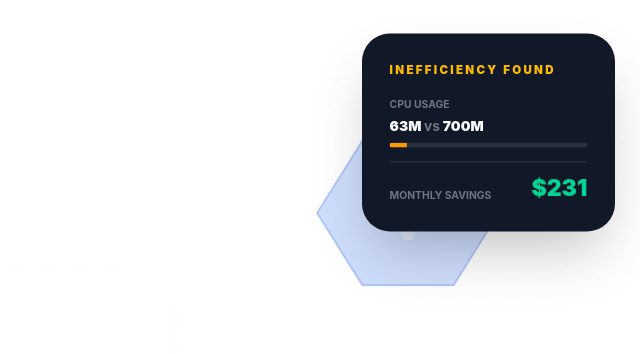
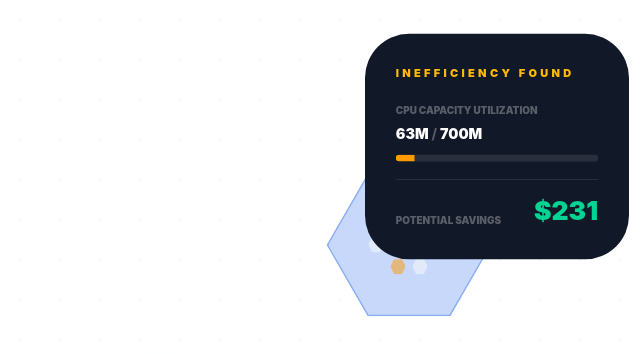
Before and after one commit to nagachaitanya0004/frontend-animation, a Next.js app: page / in a window 1280 px wide. Shown: the top 354 px of the page, without its empty margins (640-1280 px from the left). Built offline with nearby package versions, Linux system fonts and the light colour scheme.

Commit message:
improved layout spacing and alignment for multi-cloud view

```diff
--- a/src/components/FeatureSection.tsx
+++ b/src/components/FeatureSection.tsx
@@ -16,28 +16,31 @@ interface HexagonNodeProps {
 
 const HexagonNode = ({ label, isFocused, isOptimized, stage, children }: HexagonNodeProps) => {
   return (
-    <div className="relative group">
-      {/* Hexagon Border/Background Wrapper */}
+    <div className="relative group scale-90 md:scale-100">
       <div
-        className={`w-40 h-32 flex flex-col items-center justify-center transition-all duration-500 relative
+        className={`w-36 h-28 md:w-inner-node md:h-inner-node flex flex-col items-center justify-center transition-all duration-700 relative
           ${isFocused
-            ? (isOptimized ? 'bg-emerald-500/10' : 'bg-[var(--accent)]/10')
-            : 'bg-[var(--card-bg)]'
+            ? (isOptimized ? 'bg-emerald-500/20' : 'bg-[var(--accent)]/20')
+            : 'bg-[var(--card-bg)] shadow-md'
           }
         `}
-        style={{ clipPath: hexPath }}
+        style={{
+          clipPath: hexPath,
+          // Custom sizing for the hex nodes to avoid "cramped" feel
+          width: '150px',
+          height: '130px'
+        }}
       >
-        {/* Actual Hexagon Content Area */}
         <div
-          className={`absolute inset-[2px] flex flex-col items-center justify-center transition-all duration-500
+          className={`absolute inset-[1.5px] flex flex-col items-center justify-center transition-all duration-700
             ${isFocused
-              ? (isOptimized ? 'bg-emerald-50/50 dark:bg-emerald-950/20' : 'bg-blue-50/50 dark:bg-blue-950/20')
+              ? (isOptimized ? 'bg-emerald-50/60 dark:bg-emerald-950/30' : 'bg-blue-50/60 dark:bg-blue-950/30')
               : 'bg-[var(--card-bg)]'
             }
           `}
           style={{ clipPath: hexPath }}
         >
-          <span className={`text-[10px] font-black uppercase tracking-widest mb-1 transition-colors
+          <span className={`text-[9px] md:text-[10px] font-black uppercase tracking-widest mb-1 transition-colors
             ${isFocused ? (isOptimized ? 'text-emerald-500' : 'text-[var(--accent)]') : 'opacity-60'}
           `}>
             {label}
@@ -45,12 +48,11 @@ const HexagonNode = ({ label, isFocused, isOptimized, stage, children }: Hexagon
           {children}
         </div>
 
-        {/* Highlight Border Overlay */}
         <div
-          className={`absolute inset-0 pointer-events-none transition-all duration-500
+          className={`absolute inset-0 pointer-events-none transition-all duration-700
             ${isFocused
-              ? (isOptimized ? 'bg-emerald-500/30' : 'bg-[var(--accent)]/30')
-              : 'bg-[var(--card-border)]/50'
+              ? (isOptimized ? 'bg-emerald-500/40' : 'bg-[var(--accent)]/40')
+              : 'bg-[var(--card-border)]/40'
             }
           `}
           style={{ clipPath: hexPath, zIndex: -1 }}
@@ -68,11 +70,11 @@ export default function FeatureSection() {
 
   useEffect(() => {
     // Sequence Progression
-    const timer1 = setTimeout(() => setStage(1), 2000); // 2s: Switch to Focused
+    const timer1 = setTimeout(() => setStage(1), 2000);
     const timer2 = setTimeout(() => {
       if (stage === 1) setSavings(237);
-    }, 3500); // 3.5s: Initial savings increment
-    const timer3 = setTimeout(() => setShowCursor(true), 4500); // 4.5s: Cursor starts moving
+    }, 3500);
+    const timer3 = setTimeout(() => setShowCursor(true), 4500);
 
     return () => {
       clearTimeout(timer1);
@@ -86,17 +88,18 @@ export default function FeatureSection() {
       setIsOptimized(true);
       setSavings(242);
       setStage(2);
-    }, 200);
+    }, 300);
   };
 
   const nodeVariants: Variants = {
     hidden: { opacity: 0, scale: 0.8 },
     visible: (id: string) => ({
-      opacity: stage === 0 ? 1 : (id === 'azure' ? 1 : 0.15),
-      scale: stage === 0 ? 1 : (id === 'azure' ? 1.15 : 0.85),
-      x: stage >= 1 && id !== 'azure' ? (id.includes('left') ? -30 : 30) : 0,
-      filter: stage >= 1 && id !== 'azure' ? 'blur(3px)' : 'blur(0px)',
-      transition: { duration: 0.8, ease: [0.16, 1, 0.3, 1] }
+      opacity: stage === 0 ? 1 : (id === 'azure' ? 1 : 0.1),
+      scale: stage === 0 ? 1 : (id === 'azure' ? 1.1 : 0.8),
+      x: stage >= 1 && id !== 'azure' ? (id.includes('left') ? -40 : 40) : 0,
+      y: stage >= 1 && id !== 'azure' ? (id.includes('top') ? -20 : 20) : 0,
+      filter: stage >= 1 && id !== 'azure' ? 'blur(4px)' : 'blur(0px)',
+      transition: { duration: 1, ease: [0.16, 1, 0.3, 1] }
     })
   };
 
@@ -105,73 +108,84 @@ export default function FeatureSection() {
     visible: {
       opacity: stage === 0 ? 1 : 0.05,
       scale: stage === 0 ? 1 : 0.9,
-      filter: stage >= 1 ? 'blur(6px)' : 'blur(0px)',
-      transition: { duration: 0.8, ease: "easeOut" }
+      filter: stage >= 1 ? 'blur(8px)' : 'blur(0px)',
+      transition: { duration: 1, ease: "easeOut" }
     }
   };
 
   const nodes = [
-    { id: 'aws', label: 'AWS', pos: 'top-0 left-0 md:top-6 md:left-6' },
-    { id: 'azure', label: 'Azure', pos: 'top-0 right-0 md:top-6 md:right-6' },
-    { id: 'gcp', label: 'Google Cloud', pos: 'bottom-0 left-0 md:bottom-6 md:left-6' },
-    { id: 'prem', label: 'On-Prem', pos: 'bottom-0 right-0 md:bottom-6 md:right-6' },
+    { id: 'aws', label: 'AWS', pos: 'top-[5%] left-[5%] md:top-[8%] md:left-[8%]' },
+    { id: 'azure', label: 'Azure', pos: 'top-[5%] right-[5%] md:top-[8%] md:right-[8%]' },
+    { id: 'gcp', label: 'Google Cloud', pos: 'bottom-[5%] left-[5%] md:bottom-[8%] md:left-[8%]' },
+    { id: 'prem', label: 'On-Prem', pos: 'bottom-[5%] right-[5%] md:bottom-[8%] md:right-[8%]' },
   ];
 
   return (
-    <section className="relative py-24 px-4 min-h-[750px] flex items-center justify-center bg-[var(--bg)] overflow-hidden">
+    <section className="relative py-32 px-4 min-h-[800px] flex items-center justify-center bg-[var(--bg)] overflow-hidden">
       <div className="absolute inset-0 opacity-[0.03] pointer-events-none"
-           style={{ backgroundImage: 'radial-gradient(circle, var(--text) 1px, transparent 1px)', backgroundSize: '32px 32px' }} />
+           style={{ backgroundImage: 'radial-gradient(circle, var(--text) 1px, transparent 1px)', backgroundSize: '40px 40px' }} />
 
       <motion.div
         initial="hidden"
         whileInView="visible"
         viewport={{ once: true, margin: "-100px" }}
-        className="relative w-full max-w-5xl h-[500px]"
+        className="relative w-full max-w-6xl h-[600px] md:h-[650px]"
       >
-        {/* Stage 2 Success Label */}
+        {/* Stage 2 Success Label - Positioned with more room */}
         <AnimatePresence>
           {stage === 2 && (
             <motion.div
-              initial={{ opacity: 0, scale: 0.5, y: -20 }}
+              initial={{ opacity: 0, scale: 0.8, y: -40 }}
               animate={{ opacity: 1, scale: 1, y: 0 }}
-              className="absolute top-[-60px] left-1/2 -translate-x-1/2 z-[60] flex flex-col items-center"
+              className="absolute top-[-80px] left-1/2 -translate-x-1/2 z-[60] flex flex-col items-center w-full px-4 text-center"
             >
-              <div className="bg-emerald-500 text-white px-6 py-2 rounded-full text-[10px] font-black uppercase tracking-[0.3em] shadow-2xl shadow-emerald-500/20">
-                Optimization Success
+              <div className="bg-emerald-500 text-white px-8 py-2.5 rounded-full text-[10px] font-black uppercase tracking-[0.4em] shadow-3xl shadow-emerald-500/30">
+                Performance Optimized
               </div>
-              <h2 className="text-4xl md:text-6xl font-black tracking-tighter mt-4 text-[var(--accent)] drop-shadow-sm">
+              <h2 className="text-5xl md:text-7xl font-black tracking-tighter mt-6 text-[var(--accent)] drop-shadow-md leading-none">
                 UP TO 70% SAVED
               </h2>
             </motion.div>
           )}
         </AnimatePresence>
 
-        {/* Central Dashboard */}
+        {/* Central Dashboard - Optimized Size */}
         <motion.div
           variants={dashboardVariants}
-          className="absolute top-1/2 left-1/2 -translate-x-1/2 -translate-y-1/2 w-full max-w-sm p-8 bg-[var(--card-bg)] border border-[var(--card-border)] rounded-[3rem] shadow-2xl z-20"
+          className="absolute top-1/2 left-1/2 -translate-x-1/2 -translate-y-1/2 w-full max-w-[340px] md:max-w-md p-10 bg-[var(--card-bg)] border border-[var(--card-border)] rounded-[4rem] shadow-3xl z-20"
         >
-          <div className="flex items-center justify-between mb-8">
-            <h3 className="text-xs font-black uppercase tracking-[0.2em] text-[var(--accent)]">Unified Platform</h3>
-            <div className="w-2 h-2 rounded-full bg-emerald-500 animate-pulse" />
+          <div className="flex items-center justify-between mb-10">
+            <h3 className="text-[10px] font-black uppercase tracking-[0.3em] text-[var(--accent)]">Intelligence Hub</h3>
+            <div className="w-2.5 h-2.5 rounded-full bg-emerald-500 animate-pulse shadow-[0_0_10px_rgba(16,185,129,0.5)]" />
           </div>
 
-          <div className="flex items-end justify-between h-32 gap-2 mb-4">
+          <div className="flex items-end justify-between h-36 gap-3 mb-6">
             {[
               { label: 'CPU', val: '40%', height: 'h-[40%]' },
               { label: 'GPU', val: '15%', height: 'h-[15%]' },
               { label: 'RAM', val: '65%', height: 'h-[65%]' },
               { label: 'PV', val: '80%', height: 'h-[80%]' },
-              { label: 'Network', val: '30%', height: 'h-[30%]' },
+              { label: 'Net', val: '30%', height: 'h-[30%]' },
               { label: 'Cloud', val: '95%', height: 'h-[95%]' }
             ].map((item) => (
-              <div key={item.label} className="flex flex-col items-center flex-1 gap-2">
-                <div className={`w-full ${item.height} bg-emerald-500 rounded-t-lg transition-all duration-1000 ease-out`} />
-                <span className="text-[9px] font-bold uppercase opacity-40">{item.label}</span>
+              <div key={item.label} className="flex flex-col items-center flex-1 gap-3">
+                <div className={`w-full ${item.height} bg-emerald-500 rounded-t-xl transition-all duration-1000 ease-out shadow-sm`} />
+                <span className="text-[8px] md:text-[9px] font-black uppercase opacity-30">{item.label}</span>
               </div>
             ))}
           </div>
         </motion.div>
+
+        {/* Connection Lines (Proportional Anchors) */}
+        <svg className="absolute inset-0 w-full h-full -z-10 pointer-events-none transition-opacity duration-1000"
+             style={{ opacity: stage === 0 ? 0.4 : 0.05 }}>
+          <g stroke="var(--accent)" strokeWidth="1.5" strokeDasharray="6 8" className="opacity-20">
+            <line x1="15%" y1="15%" x2="45%" y2="45%" />
+            <line x1="85%" y1="15%" x2="55%" y2="45%" />
+            <line x1="15%" y1="85%" x2="45%" y2="55%" />
+            <line x1="85%" y1="85%" x2="55%" y2="55%" />
+          </g>
+        </svg>
 
         {/* Orbiting Hexagon Nodes */}
         {nodes.map((node) => (
@@ -187,13 +201,12 @@ export default function FeatureSection() {
               isOptimized={isOptimized}
               stage={stage}
             >
-              {/* Azure Pods Hex-Cluster */}
               <AnimatePresence>
                 {node.id === 'azure' && stage >= 1 && (
                   <motion.div
-                    initial={{ opacity: 0, y: 5 }}
-                    animate={{ opacity: 1, y: 0 }}
-                    className="flex flex-wrap items-center justify-center gap-1 max-w-[80px]"
+                    initial={{ opacity: 0, scale: 0.8 }}
+                    animate={{ opacity: 1, scale: 1 }}
+                    className="flex flex-wrap items-center justify-center gap-1.5 max-w-[90px]"
                   >
                     {[0, 1, 2, 3, 4, 5].map((i) => (
                       <motion.div
@@ -203,21 +216,19 @@ export default function FeatureSection() {
                           scale: (i === 4 && isOptimized) ? 0 : 1,
                           opacity: (i === 4 && isOptimized) ? 0 : 1,
                         }}
-                        transition={{
-                          delay: i === 4 && isOptimized ? 0 : 0.05 * i,
-                        }}
-                        className={`w-3 h-3 transition-all duration-500 relative
+                        transition={{ delay: i === 4 && isOptimized ? 0 : 0.04 * i }}
+                        className={`w-3.5 h-3.5 transition-all duration-700 relative
                           ${i === 4
-                            ? (isOptimized ? 'bg-emerald-500/20' : 'bg-amber-500/40 shadow-[0_0_8px_rgba(245,158,11,0.5)]')
-                            : 'bg-[var(--card-border)]/50'
+                            ? (isOptimized ? 'bg-emerald-500/20' : 'bg-amber-500/50 shadow-[0_0_12px_rgba(245,158,11,0.6)]')
+                            : 'bg-[var(--card-border)]/60'
                           }
                         `}
                         style={{ clipPath: hexPath }}
                       >
                         {i === 4 && isOptimized && (
                           <motion.div
-                            initial={{ scale: 1, opacity: 0.5 }}
-                            animate={{ scale: 4, opacity: 0 }}
+                            initial={{ scale: 1, opacity: 0.6 }}
+                            animate={{ scale: 5, opacity: 0 }}
                             className="absolute inset-0 bg-emerald-500"
                             style={{ clipPath: hexPath }}
                           />
@@ -229,32 +240,32 @@ export default function FeatureSection() {
               </AnimatePresence>
             </HexagonNode>
 
-            {/* Waste Detection Popup */}
+            {/* Popup Alignment Refined */}
             <AnimatePresence>
               {node.id === 'azure' && stage === 1 && (
                 <motion.div
-                  initial={{ opacity: 0, x: 20, y: -20, scale: 0.9 }}
-                  animate={{ opacity: 1, x: 70, y: -70, scale: 1 }}
-                  exit={{ opacity: 0, scale: 0.8 }}
-                  className="absolute p-6 bg-[var(--text)] text-[var(--bg)] rounded-3xl shadow-2xl z-50 min-w-[220px] pointer-events-none origin-bottom-left"
+                  initial={{ opacity: 0, x: 20, y: -20, scale: 0.95 }}
+                  animate={{ opacity: 1, x: 80, y: -90, scale: 1 }}
+                  exit={{ opacity: 0, scale: 0.9 }}
+                  className="absolute p-7 bg-[var(--text)] text-[var(--bg)] rounded-[2.5rem] shadow-4xl z-50 min-w-[240px] pointer-events-none origin-bottom-left"
                 >
-                  <div className="flex flex-col gap-4">
-                    <div className="text-[10px] font-black uppercase tracking-[0.2em] text-amber-400">Inefficiency Found</div>
-                    <div className="space-y-3">
+                  <div className="flex flex-col gap-5">
+                    <div className="text-[10px] font-black uppercase tracking-[0.3em] text-amber-400">Inefficiency Found</div>
+                    <div className="space-y-4">
                       <div>
-                        <div className="text-[9px] uppercase font-bold opacity-40 mb-1">CPU Usage</div>
-                        <div className="text-xs font-black">63M <span className="opacity-40 font-bold">vs</span> 700M</div>
-                        <div className="h-1 w-full bg-white/10 rounded-full mt-1.5 overflow-hidden">
+                        <div className="text-[9px] uppercase font-black opacity-30 mb-1.5">CPU Capacity Utilization</div>
+                        <div className="text-[13px] font-black">63M <span className="opacity-30 font-bold">/</span> 700M</div>
+                        <div className="h-1.5 w-full bg-white/10 rounded-full mt-2 overflow-hidden">
                           <div className="h-full bg-amber-500" style={{ width: '9%' }} />
                         </div>
                       </div>
-                      <div className="pt-2 border-t border-white/10 flex justify-between items-end">
-                        <div className="text-[9px] uppercase font-bold opacity-40">Monthly Savings</div>
+                      <div className="pt-3 border-t border-white/10 flex justify-between items-end">
+                        <div className="text-[9px] uppercase font-black opacity-30">Potential Savings</div>
                         <motion.div
                           key={savings}
-                          initial={{ opacity: 0.5, y: -5 }}
+                          initial={{ opacity: 0.5, y: -3 }}
                           animate={{ opacity: 1, y: 0 }}
-                          className="text-xl font-black text-emerald-400"
+                          className="text-2xl font-black text-emerald-400"
                         >
                           ${savings}
                         </motion.div>
@@ -267,37 +278,24 @@ export default function FeatureSection() {
           </motion.div>
         ))}
 
-        {/* Simulated Virtual Cursor */}
+        {/* Virtual Cursor - Path Refined for Percentage Layout */}
         <AnimatePresence>
           {showCursor && !isOptimized && (
             <motion.div
               initial={{ x: '50vw', y: '50vh', opacity: 0 }}
-              animate={{ x: '76vw', y: '12vh', opacity: 1 }}
-              transition={{ duration: 1.5, ease: "easeInOut" }}
+              animate={{ x: '78vw', y: '16vh', opacity: 1 }}
+              transition={{ duration: 1.8, ease: [0.16, 1, 0.3, 1] }}
               onAnimationComplete={onCursorReached}
-              className="fixed z-[100] pointer-events-none drop-shadow-xl"
+              className="fixed z-[100] pointer-events-none drop-shadow-2xl"
             >
-              <div className="bg-white p-2 rounded-full border border-[var(--card-border)] ring-4 ring-black/5 animate-pulse">
-                <svg width="18" height="18" viewBox="0 0 24 24" fill="var(--text)">
+              <div className="bg-white p-2.5 rounded-full border border-[var(--card-border)] ring-8 ring-black/5 animate-pulse">
+                <svg width="20" height="20" viewBox="0 0 24 24" fill="var(--text)">
                   <path d="M7.5 1h1.5v2.24l7.14 7.14L11.5 13l-4 4V1zm1.5 1.5v12.26l2.12-2.12 3.86-3.86-5.98-5.98V2.5z" />
                 </svg>
               </div>
             </motion.div>
           )}
         </AnimatePresence>
-
-        {/* Connection Lines (Data Flow) */}
-        <svg className="absolute inset-x-0 top-1/2 -translate-y-1/2 w-full h-full -z-10 pointer-events-none opacity-40 transition-opacity duration-1000"
-             style={{ opacity: stage === 0 ? 0.3 : 0.05 }}>
-          {/* AWS -> Center */}
-          <line x1="80" y1="60" x2="45%" y2="50%" stroke="var(--accent)" strokeWidth="1.5" strokeDasharray="4 6" className="opacity-30" />
-          {/* Azure -> Center */}
-          <line x1="calc(100% - 80px)" y1="60" x2="55%" y2="50%" stroke="var(--accent)" strokeWidth="1.5" strokeDasharray="4 6" className="opacity-30" />
-          {/* GCP -> Center */}
-          <line x1="80" y1="calc(100% - 60px)" x2="45%" y2="50%" stroke="var(--accent)" strokeWidth="1.5" strokeDasharray="4 6" className="opacity-30" />
-          {/* Prem -> Center */}
-          <line x1="calc(100% - 80px)" y1="calc(100% - 60px)" x2="55%" y2="50%" stroke="var(--accent)" strokeWidth="1.5" strokeDasharray="4 6" className="opacity-30" />
-        </svg>
       </motion.div>
     </section>
   );
```
